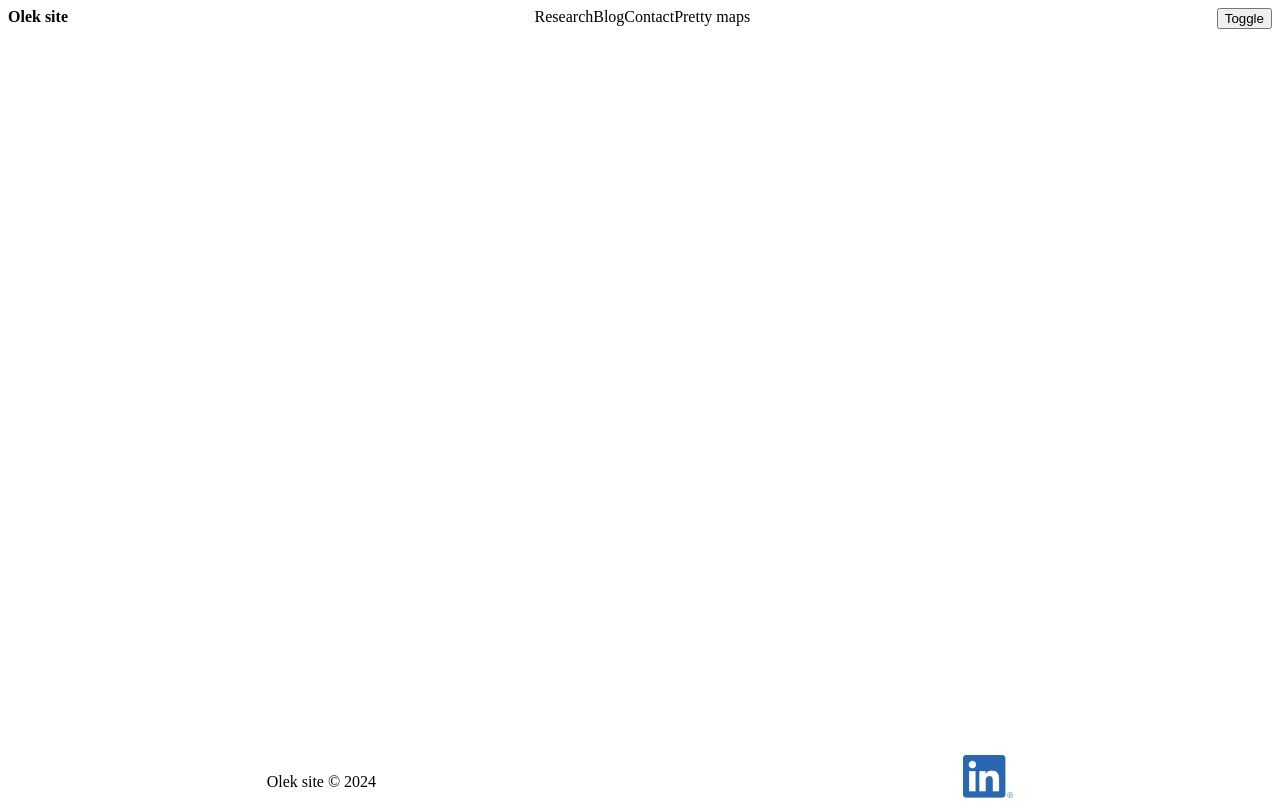
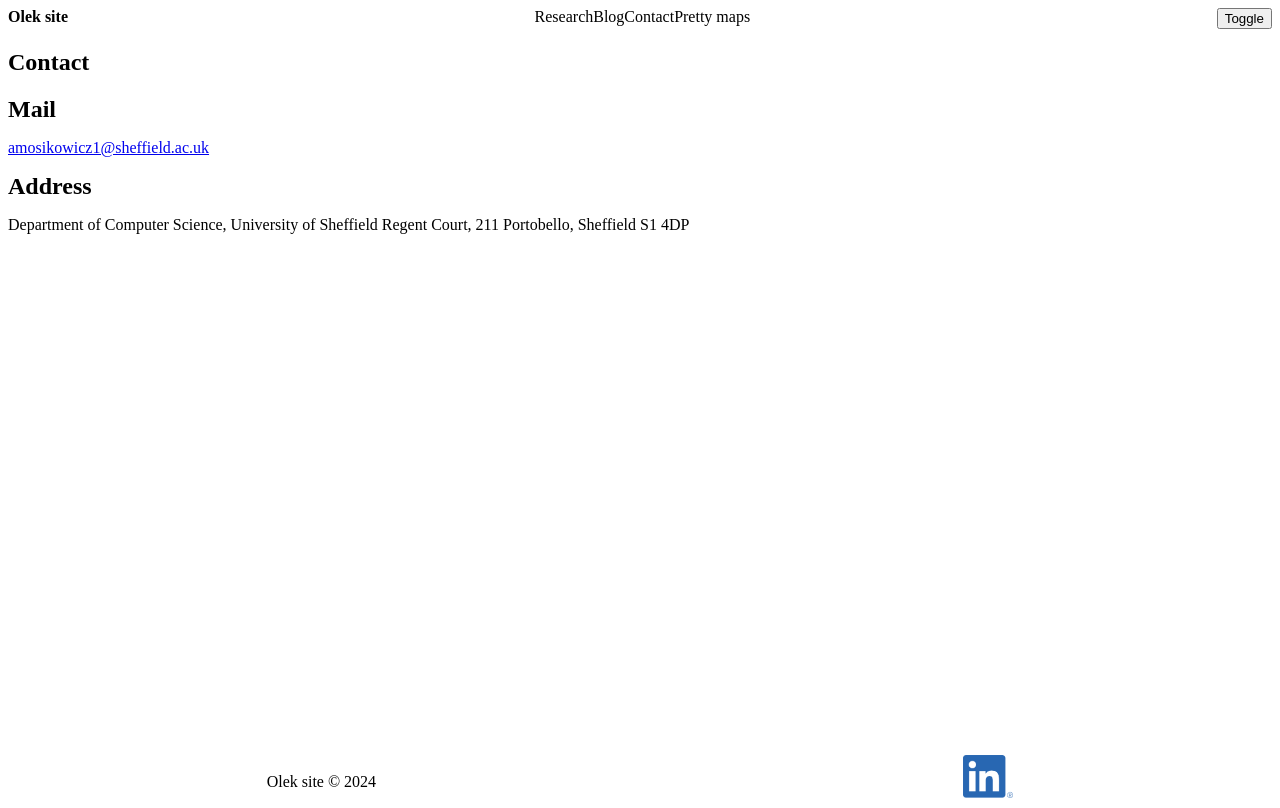
Before and after one commit to PanZWarzywniaka/olek-site, a SvelteKit app: page /contact in a window 1280 px wide. Built offline with nearby package versions, Linux system fonts and the light colour scheme.

Commit message:
Clear CSS added contact details

```diff
--- a/src/routes/+layout.svelte
+++ b/src/routes/+layout.svelte
@@ -43,4 +43,14 @@
 			padding-inline: 0;
 		}
 	}
+
+	article {
+		max-inline-size: var(--size-content-3);
+		margin-inline: auto;
+	}
+
+	h1 {
+		text-transform: capitalize;
+		margin-bottom: var(--size-2);
+	}
 </style>
--- a/src/routes/+page.svelte
+++ b/src/routes/+page.svelte
@@ -4,7 +4,7 @@
 <div class="container">
 	<div id="description">
 		<h2>Hi! I am Olek</h2>
-		<span><a href="/research">PhD Researcher</a></span>
+		<span>PhD <a href="/research">Researcher</a></span>
 		<span><a href="https://maps.olek.site/" target="_blank">Map maker</a></span>
 		<span><a href="https://en.wikipedia.org/wiki/Pierogi">Pierogi</a> enjoyer</span>
 	</div>
--- a/src/routes/contact/+page.svelte
+++ b/src/routes/contact/+page.svelte
@@ -1,5 +1,19 @@
 <script lang="ts">
 </script>
 
-<style>
-</style>
+<article>
+	<hgroup>
+		<h1>Contact</h1>
+	</hgroup>
+
+	<div class="prose">
+		<h2>Mail</h2>
+		<p><a href="mailto:amosikowicz1@sheffield.ac.uk">amosikowicz1@sheffield.ac.uk</a></p>
+		<h2>Address</h2>
+		<p>
+			<span>Department of Computer Science,</span>
+			<span> University of Sheffield Regent Court,</span>
+			<span>211 Portobello, Sheffield S1 4DP</span>
+		</p>
+	</div>
+</article>
```
Also changed, not shown: src/routes/research/+page.svelte (+0 -12 lines).
